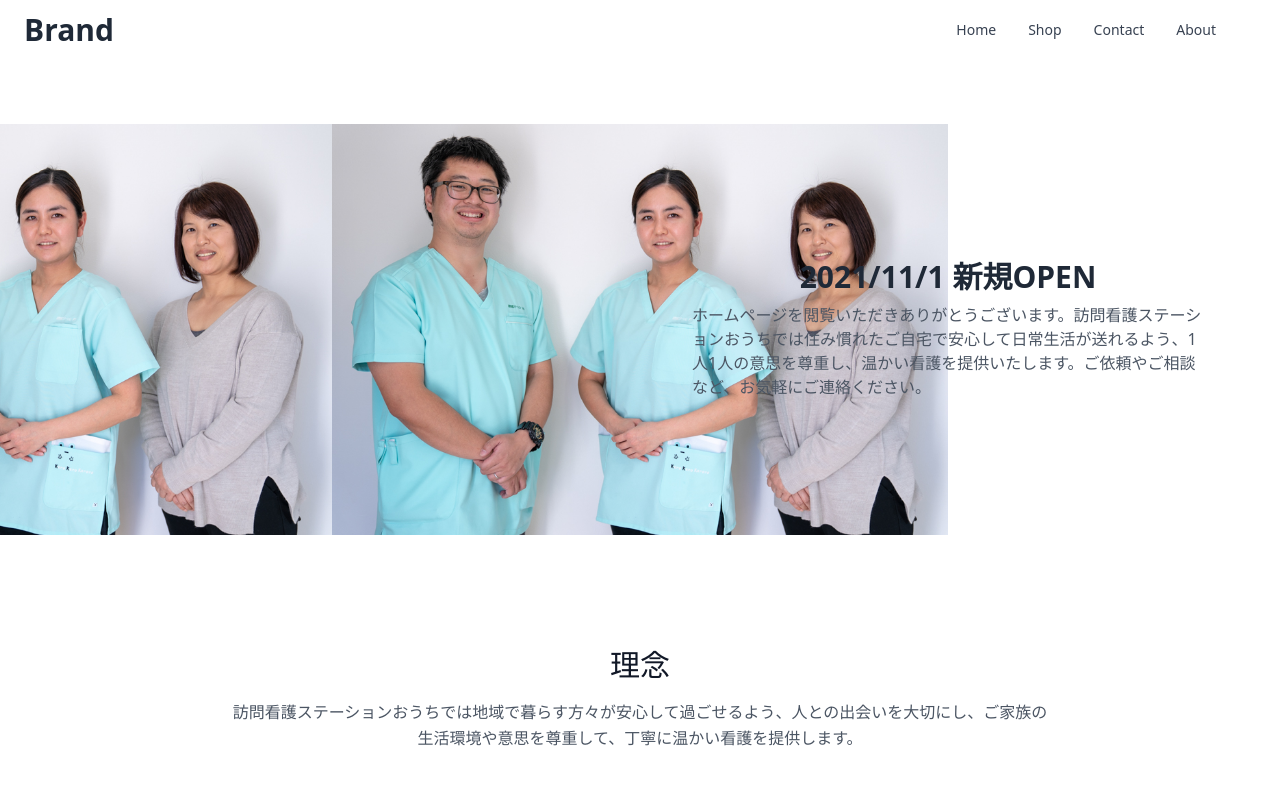
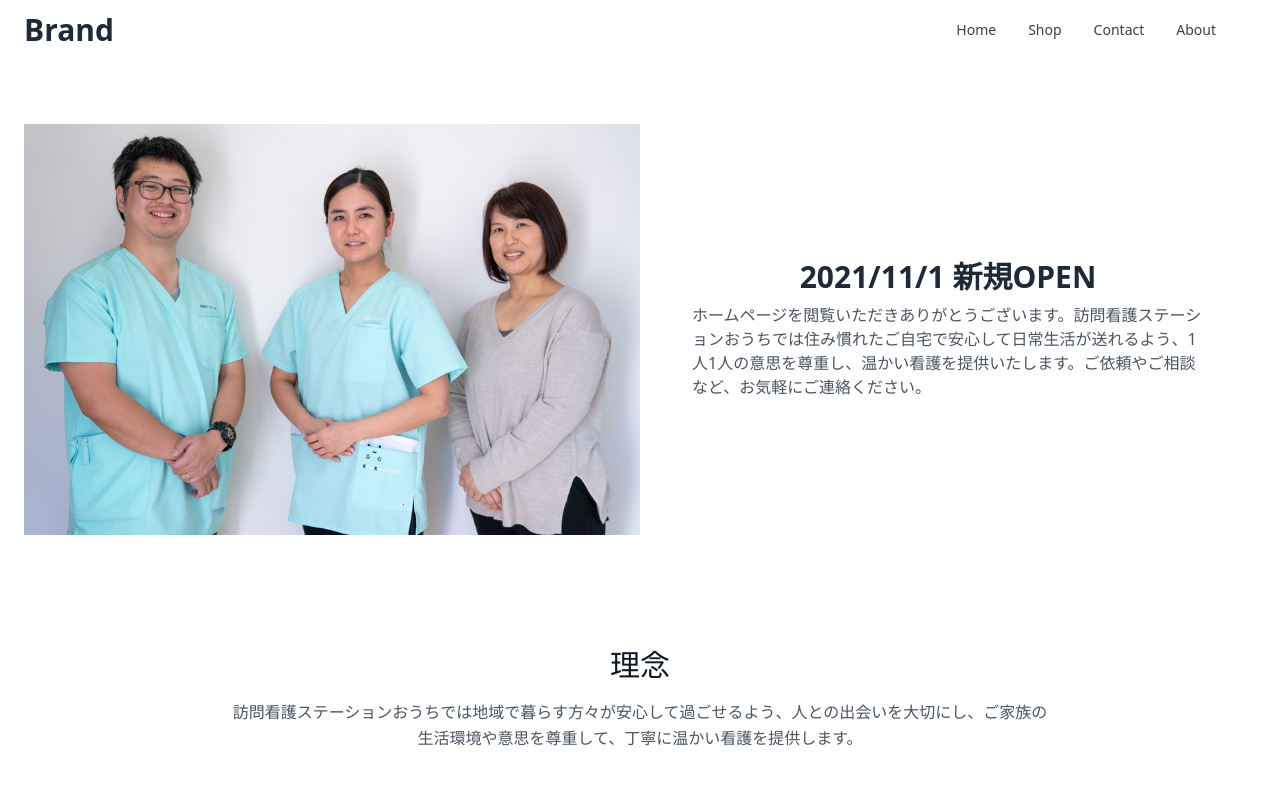
Before and after one commit to Takuma-Inoue-1228/tailwindOuchi, a plain HTML site: page index.html in a window 1280 px wide. Shown: the top 800 px of the page. Drawn offline with nearby package versions, Linux system fonts and the light colour scheme.

Commit message:
editImgStatus

```diff
--- a/index.html
+++ b/index.html
@@ -47,8 +47,7 @@
     <div class="container px-6 py-16 lg:mx-auto">
       <div class="items-center lg:flex">
         <div class="flex items-center justify-center w-full mt-6 lg:mt-0 lg:w-1/2">
-          <img class="w-full h-full lg:max-w-2xl" src="https://github.com/Takuma-Inoue-1228/tailwindOuchi/blob/main/img/photo/staff/_A7_2136_web.jpg?raw=true" alt="Catalogue-pana.svg">
-          <img class="w-full h-full lg:max-w-2xl" src="./img/photo/staff/_A7_2136_web.jpg" alt="Catalogue-pana.svg">
+          <img class="w-full h-full lg:max-w-2xl" src="https://github.com/Takuma-Inoue-1228/tailwindOuchi/blob/main/img/photo/staff/_A7_2136_web.jpg?raw=true">
         </div>
         <div class="w-full lg:w-1/2">
           <div class="lg:max-w-xl  lg:mx-auto sm:text-center p-8">
@@ -88,7 +87,7 @@
           <div class="flex items-center justify-center">
             <div class="max-w-lg">
               <img class="object-cover object-center w-full h-64 rounded-md shadow"
-                src="/img/photo/staff/_A7_2114_web.jpg" alt="">
+                src="img/photo/staff/_A7_2114_web.jpg" alt="">
               <h3 class="text-lg font-medium text-gray-700 dark:text-gray-200">Patterson Johnson</h3>
               <span class="mt-1 font-medium text-gray-600 dark:text-gray-300">Software Engineer</span>
             </div>
```
